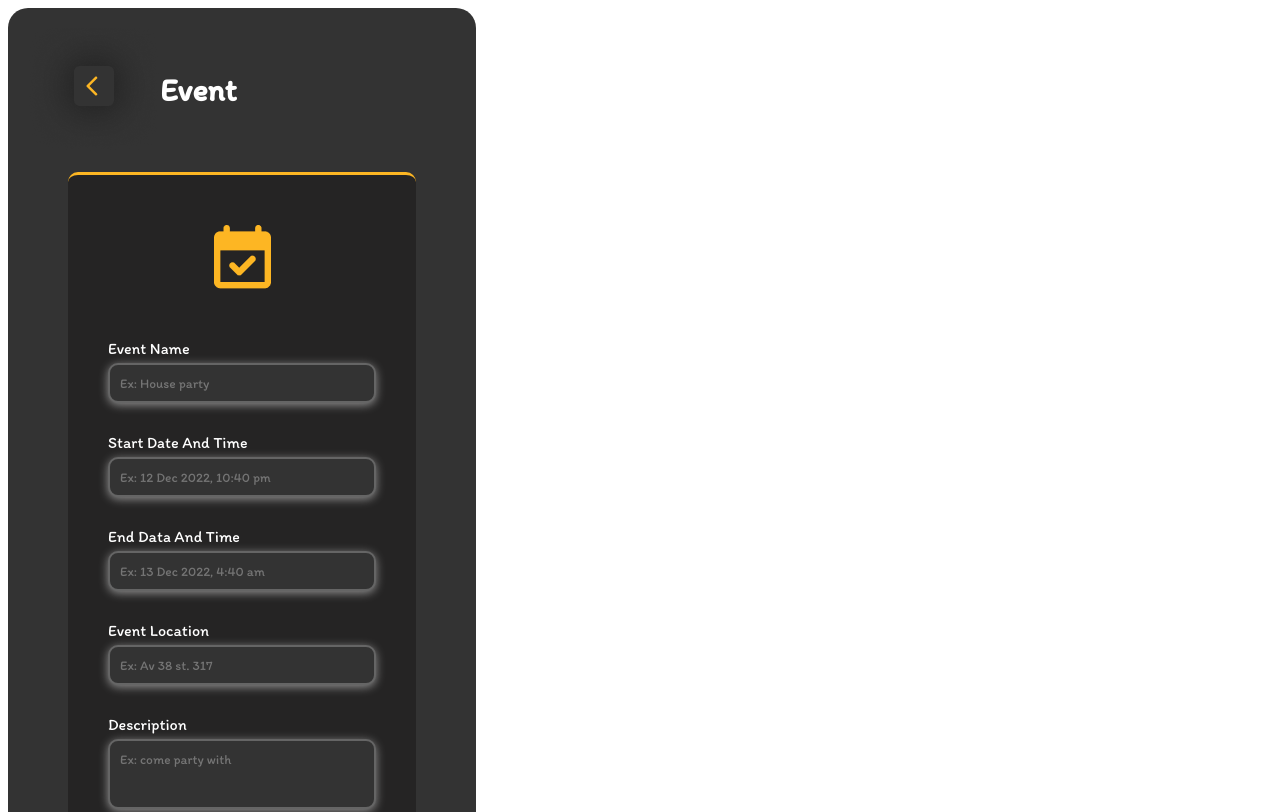
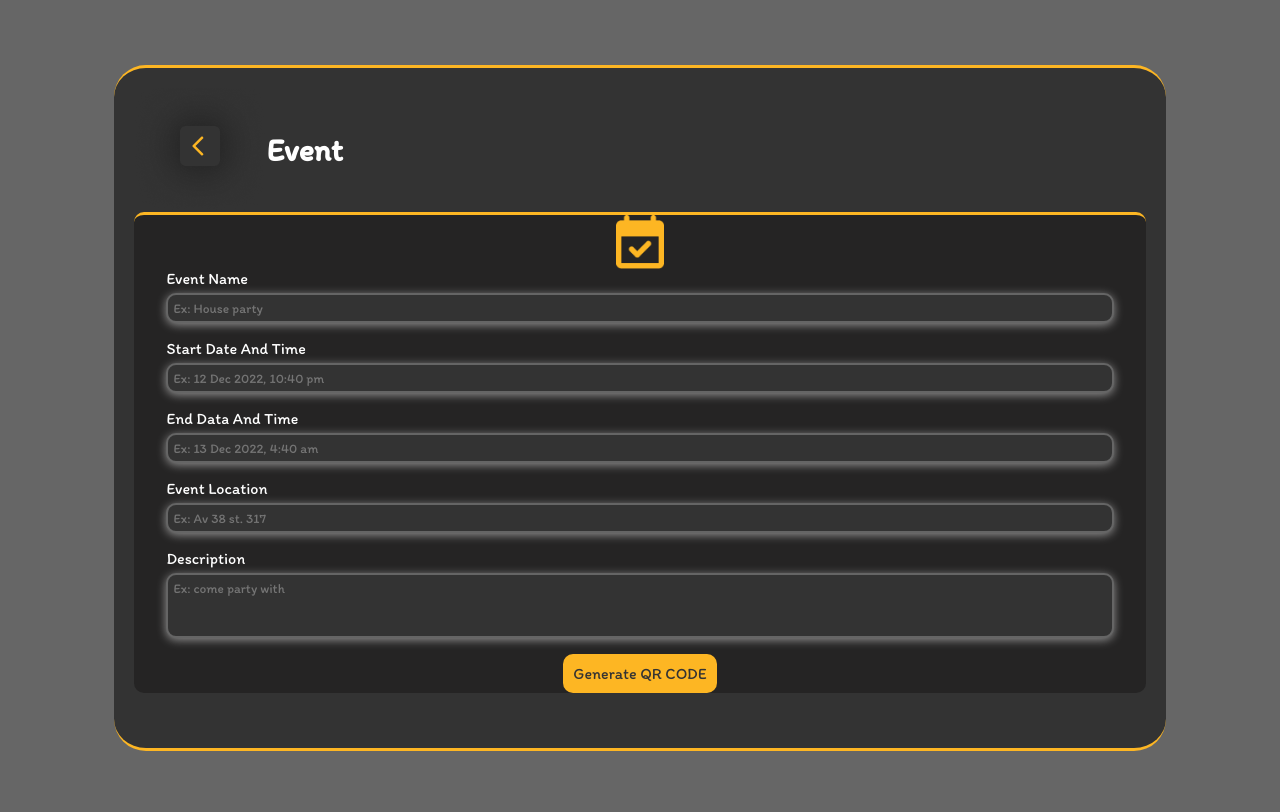
Before and after one commit to Duqueroso/ChallengeFigmaW2, a plain HTML site: page index.html in a window 1280 px wide. Shown: the top 812 px of the page. Drawn offline with Linux system fonts and the light colour scheme.

Commit message:
add responsive

```diff
--- a/stylef.css
+++ b/css/stylef.css
@@ -89,3 +89,38 @@ main .form form input {
 .form form a:hover{
     cursor: pointer;
 }
+
+@media (min-width: 450px) {
+
+    body{
+        justify-content: center;
+        align-items: center;
+        height: 100vh;
+        background-color: #666666;
+    }
+
+    main {
+        height: 80%;
+        width: 80%;
+        border-radius: 2rem;
+        border-top: 3px solid #FDB623;
+        border-bottom: 3px solid #FDB623;
+    }
+
+    .form form {
+        padding: 0rem 2rem;
+        margin: 0px;
+        border-bottom: 0px;
+    }
+
+    .form form img {
+        width: 3rem;
+        padding: 0px;
+    }
+
+    main .form form input {
+        margin: 5px 0px 1rem 0px;
+        padding: 5px;
+    }
+
+}
--- a/stylef2.css
+++ b/css/stylef2.css
@@ -44,7 +44,6 @@ h3 {
 main .buttom a {
     color: #333333;
     text-decoration: none;
-    color: #333333;
     background-color: #FDB623;
     border-radius: 10px;
     padding: 10px 70px;
@@ -65,4 +64,24 @@ main .buttom img{
 
 @media (min-width: 450px) {
 
+    body{
+        justify-content: center;
+        align-items: center;
+        height: 100vh;
+        background-color: #666666;
+    }
+
+    main {
+        height: 80%;
+        width: 80%;
+        border-radius: 2rem;
+        border-top: 3px solid #FDB623;
+        border-bottom: 3px solid #FDB623;
+    }
+
+    .QR {
+        padding: 1rem;
+    }
+
+
 }
--- a/index.html
+++ b/index.html
@@ -3,20 +3,20 @@
 <head>
     <meta charset="UTF-8">
     <meta name="viewport" content="width=device-width, initial-scale=1.0">
-    <link rel="stylesheet" href="stylef.css"> <!--CSS-->
-    <link rel="shortcut icon" href="QRFigma.png" type="image/x-icon"> <!--ICON-->
+    <link rel="stylesheet" href="./css/stylef.css"> <!--CSS-->
+    <link rel="shortcut icon" href="./images/QRFigma.png" type="image/x-icon"> <!--ICON-->
     <title>EVENT</title>
 </head>
 
 <body>
     <main>
         <div class="back">
-            <img src="BackFigma.png" alt="Back">
+            <img src="./images/BackFigma.png" alt="Back">
             <h1>Event</h1>
         </div>
         <div class="form">
             <form>
-                <img src="checkFigma.png" alt="check">
+                <img src="./images/checkFigma.png" alt="check">
                 <label for="name">Event Name</label>
                 <input type="name" name="name" id="name" placeholder="Ex: House party">
                 <label for="start">Start Date And Time</label>
```
Also changed, not shown: index2.html (+4 -4 lines), images/BackFigma.png (renamed from BackFigma.png), images/GO.png (renamed from GO.png), images/Img.png (renamed from Img.png), images/QRFigma.png (renamed from QRFigma.png), images/checkFigma.png (renamed from checkFigma.png).
